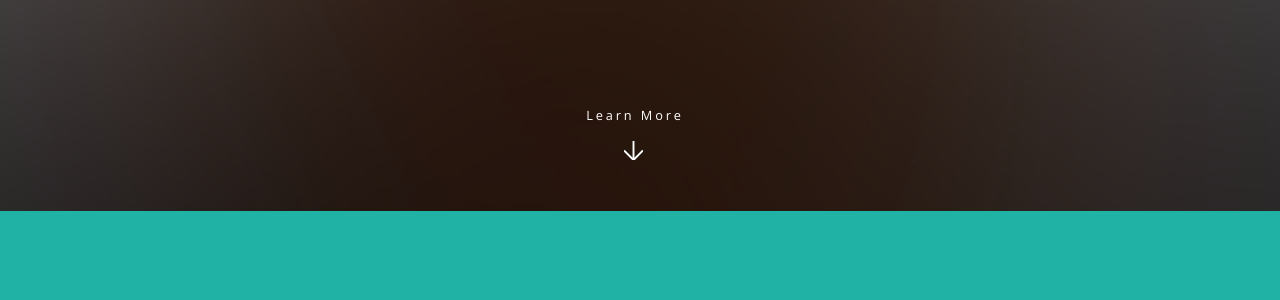
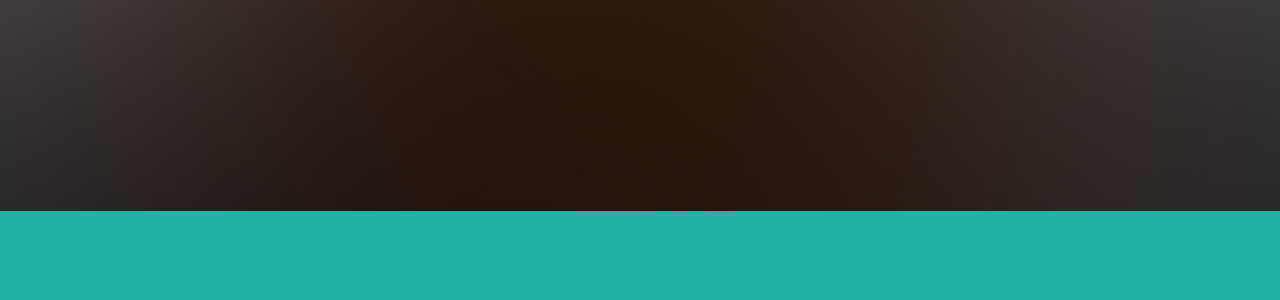
Before and after one commit to innovationNation/innovationNation.github.io, a Jekyll site: the page built from index.html, in a window 1280 px wide and 900 px high, scrolled down 535 px. Shown: the part 154-454 px from the top of the window. Built offline with Jekyll 4.4.1, drawn with Linux system fonts in a browser that asks for light colours.

Commit message:
Unused button
Signed-off-by: Kisa (Chris) Ayano <kisa.ayano@icloud.com>

```diff
--- a/index.html
+++ b/index.html
@@ -10,7 +10,7 @@ layout: landing
 								<li><a href="#" class="button special">Activate</a></li>
 							</ul>
 						</div>
-						<a href="#one" class="more scrolly">Learn More</a>
+						<!--<a href="#one" class="more scrolly">Learn More</a> -->
 					</section>
 
 				<!-- One -->
```
